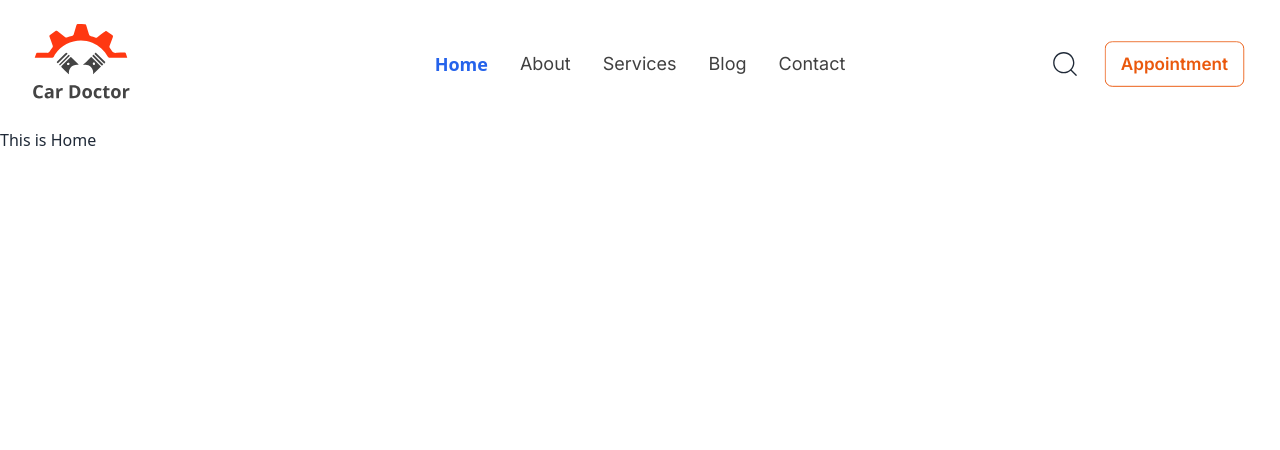
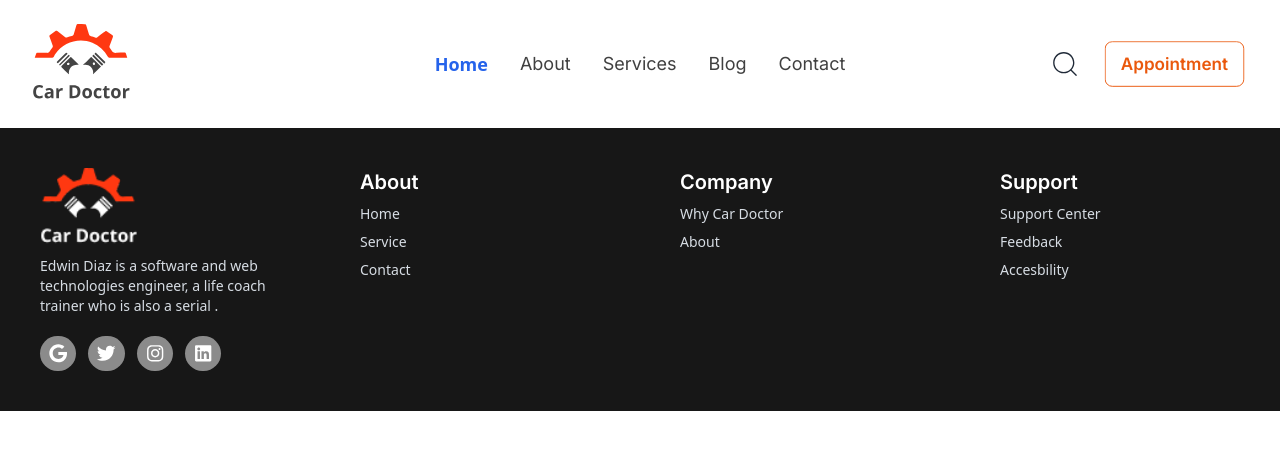
Before and after one commit to prominhaj/car-doctor-client, a React (Vite) app: page / in a window 1280 px wide. Shown: the top 450 px of the page. Built offline with nearby package versions, Linux system fonts and the light colour scheme; some icons are missing.

Commit message:
Footer Complete

```diff
--- a/src/Components/Footer/Footer.jsx
+++ b/src/Components/Footer/Footer.jsx
@@ -1,9 +1,48 @@
 import React from 'react';
+import logoImg from '../../assets/Footer-logo.png';
+import { FaGoogle, FaTwitter, FaInstagram, FaLinkedin } from "react-icons/fa";
+import { Link } from 'react-router-dom';
 
 const Footer = () => {
     return (
         <div>
-
+            <footer className="footer md:grid-cols-2 lg:grid-cols-4 md:gap-20 p-10 bg-neutral-900  text-neutral-content">
+                <nav>
+                    <img src={logoImg} className="w-auto h-16 md:h-20" />
+                    <p className="link link-hover">Edwin Diaz is a software and web technologies engineer, a life coach trainer who is also a serial .</p>
+                    <div className='flex gap-3 pt-3'>
+                        <Link className='bg-opacity-50 bg-white rounded-full'>
+                            <FaGoogle className="text-center text-white text-sm font-normal font-['Font Awesome 5 Brands'] w-[36.36px] h-[34.62px] p-2" />
+                        </Link>
+                        <Link className='bg-opacity-50 bg-white rounded-full'>
+                            <FaTwitter className="text-center text-white text-sm font-normal font-['Font Awesome 5 Brands'] w-[36.36px] h-[34.62px] p-2" />
+                        </Link>
+                        <Link className='bg-opacity-50 bg-white rounded-full'>
+                            <FaInstagram className="text-center text-white text-sm font-normal font-['Font Awesome 5 Brands'] w-[36.36px] h-[34.62px] p-2" />
+                        </Link>
+                        <Link className='bg-opacity-50 bg-white rounded-full'>
+                            <FaLinkedin className="text-center text-white text-sm font-normal font-['Font Awesome 5 Brands'] w-[36.36px] h-[34.62px] p-2" />
+                        </Link>
+                    </div>
+                </nav>
+                <nav>
+                    <header className="text-white text-xl font-semibold font-['Inter']">About</header>
+                    <a className="link link-hover">Home</a>
+                    <a className="link link-hover">Service</a>
+                    <a className="link link-hover">Contact</a>
+                </nav>
+                <nav>
+                    <header className="text-white text-xl font-semibold font-['Inter']">Company</header>
+                    <a className="link link-hover">Why Car Doctor</a>
+                    <a className="link link-hover">About</a>
+                </nav>
+                <nav>
+                    <header className="text-white text-xl font-semibold font-['Inter']">Support</header>
+                    <a className="link link-hover">Support Center</a>
+                    <a className="link link-hover">Feedback</a>
+                    <a className="link link-hover">Accesbility</a>
+                </nav>
+            </footer>
         </div>
     );
 };
--- a/src/Main/Main.jsx
+++ b/src/Main/Main.jsx
@@ -4,7 +4,7 @@ import { Outlet } from 'react-router-dom';
 
 const Main = () => {
     return (
-        <div>
+        <div className="px-4 md:px-0">
             <Header></Header>
             <Outlet></Outlet>
         </div>
--- a/src/Pages/Home/Home.jsx
+++ b/src/Pages/Home/Home.jsx
@@ -1,9 +1,10 @@
 import React from 'react';
+import Footer from '../../Components/Footer/Footer';
 
 const Home = () => {
     return (
-        <div>
-            <h1>This is Home</h1>
+        <div className='container mx-auto'>
+            <Footer></Footer>
         </div>
     );
 };
```
Also changed, not shown: src/assets/Footer-logo.png (added).
